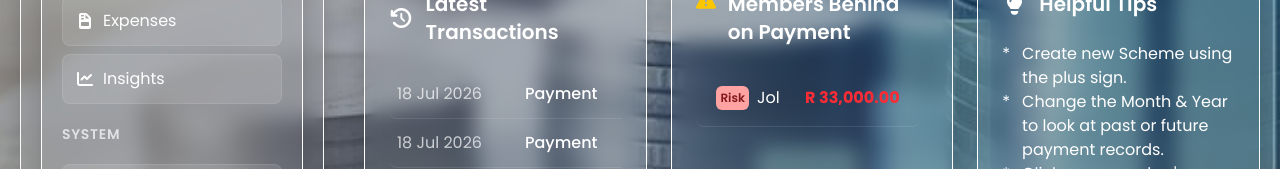
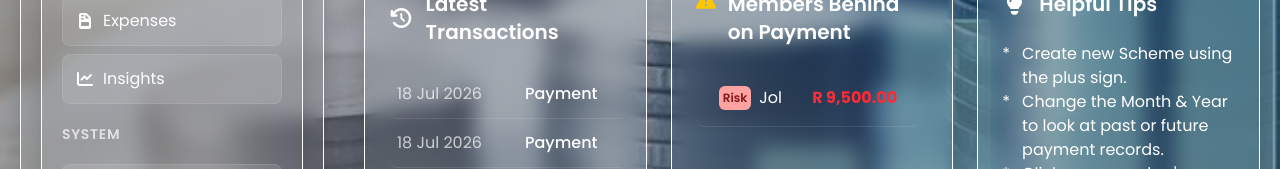
Before and after one commit to Siya-gift/SchemeManager, a React (Vite) app: page / in a window 1280 px wide. Shown: the part 503-672 px from the top of the page. Built offline with nearby package versions, Linux system fonts and the light colour scheme.

Commit message:
fix: update transaction details and formatting in App, Dashboard, Expenses, and SchemeMembers components; add joinedDate to transaction logs

```diff
--- a/src/App.jsx
+++ b/src/App.jsx
@@ -189,7 +189,7 @@ function App() {
       schemeName: "Section 2 Society",
       joinedDate: "2026-03-16",
       transactions: [
-        { amount: 2200, method: "Cash", date: "2026-03-16" }
+        { amount: 2200.00, method: "Cash", date: "2026-03-16" }
       ]
     },
     {
@@ -209,9 +209,9 @@ function App() {
       totPaid: 500.00,
       status: "Arrears",
       schemeName: "clubs",
-      joinedDate: "2020-12-16",
+      joinedDate: "2024-12-16",
       transactions: [
-        { amount: 500, method: "Cash", date: "2025-12-16" }
+        { amount: 500, method: "Cash", date: "2024-12-16" }
       ]
     }
   ]
@@ -221,9 +221,9 @@ function App() {
       userName: "Sam",
       year: "2026",
       yearHistory: [
+        { date: "2026-07-16", amount: "500.00", details: "Cash" },
         { date: "2026-05-16", amount: "500.00", details: "Cash" },
-        { date: "2026-06-16", amount: "500.00", details: "Cash" },
-        { date: "2026-07-16", amount: "500.00", details: "Cash" }
+        { date: "2026-04-16", amount: "500.00", details: "Cash" }
       ]
     },
     {
@@ -267,14 +267,16 @@ function App() {
       transactionScheme: "clubs",
       date: "18 Jul 2026",
       description: "Payment",
-      amount: 500.00
+      amount: 500.00,
+      joinedDate: "2024-12-16"
     },
     {
       memberName: "Jol",
       transactionScheme: "clubs",
       date: "18 Jul 2026",
       description: "Payment",
-      amount: 400.00
+      amount: 400.00,
+      joinedDate: "2024-12-16"
     }
   ]);
 
@@ -518,7 +520,8 @@ function App() {
         }),
         description: `Payment`,
         amount: `R ${numericAmount.toFixed(2)}`,
-        method: method
+        method: method,
+        joinedDate: members.find(member => member.memberName.toLowerCase() === payingMember.toLowerCase())?.joinedDate || "N/A"
       },
       ...prevTransactions
     ]);
@@ -709,7 +712,8 @@ function App() {
         }),
         description: `New Member`,
         amount: `${membersToAdd.map(m => m.memberName).join(", ") || mainMemberName || "N/A"}`,
-        method: ""
+        method: "",
+        joinedDate: `${membersToAdd.map(m => m.joinedDate).join(", ") || currentDate}`
       },
       ...prevTransactions
     ]);
@@ -1095,91 +1099,46 @@ function App() {
   };
 
   const getMemberArrears = (member, scheme) => {
-    if (!member || !scheme) {
-      return 0;
-    }
+    if (!member || !scheme) { return 0; }
 
-    const monthlyFee =
-      Number(scheme.monthlyContribution) || 0;
-
-    if (monthlyFee <= 0) {
-      return 0;
-    }
-
-    if (!member.joinedDate) {
-      return 0;
-    }
+    const monthlyFee = Number(scheme.monthlyContribution) || 0;
+    if (monthlyFee <= 0) { return 0; }
+    if (!member.joinedDate) { return 0; }
 
     const joinedDate = new Date(member.joinedDate);
-
-    if (isNaN(joinedDate.getTime())) {
-      return 0;
-    }
+    if (isNaN(joinedDate.getTime())) { return 0; }
 
     const transactions = member.transactions || [];
-
     const today = new Date();
 
     const currentYear = today.getFullYear();
     const currentMonth = today.getMonth();
-
     const startYear = joinedDate.getFullYear();
     const startMonth = joinedDate.getMonth();
 
-
-    // =========================================================
-    // COMPLETED MONTHS BEFORE CURRENT MONTH
-    // =========================================================
-
-    const previousMonthsCount = Math.max(
+    // 1. Include the current month in the expected count
+    const totalMonthsCount = Math.max(
       0,
-      (currentYear - startYear) * 12 +
-      (currentMonth - startMonth)
+      (currentYear - startYear) * 12 + (currentMonth - startMonth) + 1
     );
 
+    // 2. Total expected fees up to right now
+    const totalExpected = totalMonthsCount * monthlyFee;
 
-    // =========================================================
-    // EXPECTED FOR COMPLETED MONTHS
-    // =========================================================
-
-    const expectedBeforeCurrentMonth =
-      previousMonthsCount * monthlyFee;
-
-
-    // =========================================================
-    // ACTUAL PAYMENTS BEFORE CURRENT MONTH
-    // =========================================================
-
-    const paidBeforeCurrentMonth = transactions
+    // 3. Sum ALL payments made up to today (including current month)
+    const totalPaid = transactions
       .filter(tx => {
         if (!tx.date) return false;
+        const txDate = new Date(tx.date);
+        // Keep all transactions up to today
+        return txDate <= today;
+      })
+      .reduce((sum, tx) => sum + (Number(tx.amount) || 0), 0);
 
-        const txDate = new Date(tx.date);
+    // 4. Calculate real-time arrears
+    const currentArrears = Math.max(0, totalExpected - totalPaid);
 
-        return (
-          txDate.getFullYear() < currentYear ||
-          (
-            txDate.getFullYear() === currentYear &&
-            txDate.getMonth() < currentMonth
-          )
-        );
-      })
-      .reduce(
-        (sum, tx) =>
-          sum + (Number(tx.amount) || 0),
-        0
-      );
-
-
-    // =========================================================
-    // PREVIOUS ARREARS ONLY
-    // =========================================================
-
-    return Math.max(
-      0,
-      expectedBeforeCurrentMonth -
-      paidBeforeCurrentMonth
-    );
+    return currentArrears;
   };
 
   return (
@@ -1232,7 +1191,7 @@ function App() {
           selectedCat={selectedCat} setSelectedCat={setSelectedCat} payments={payments} setPayments={setPayments} totalSpentThisMonth={totalSpentThisMonth}
           totalTransactionsThisMonth={totalTransactionsThisMonth} totalSpentThisYear={totalSpentThisYear} totalTransactionsThisYear={totalTransactionsThisYear} topCategory={topCategory}
           topCategoryAmount={topCategoryAmount} topCategoryPercentage={topCategoryPercentage} totalSpentForRefundsAndCredits={totalSpentForRefundsAndCredits} totalTransactionsForRefundsAndCredits={totalTransactionsForRefundsAndCredits}
-          selectedSchemeName={selectedSchemeName} financialData={financialData} netDifference={netDifference}
+          selectedSchemeName={selectedSchemeName} financialData={financialData} netDifference={netDifference} setLatestTransactions={setLatestTransactions}
         />
         <Insights toggleState={toggleState} toggleMobileState={toggleMobileState} formattedDate={formattedDate} openCalender={openCalender} />
         <ActivityHistory toggleState={toggleState} toggleMobileState={toggleMobileState} formattedDate={formattedDate} openCalender={openCalender} />
--- a/src/components/Dashboard.jsx
+++ b/src/components/Dashboard.jsx
@@ -124,8 +124,9 @@ function Dashboard({
     const [logDetailsDescription, setLogDetailsDescription] = useState();
     const [logDetailsAmount, setLogDetailsAmount] = useState();
     const [logDetailsMethod, setLogDetailsMethod] = useState();
+    const [logDetailsJoinedDate, setLogDetailsJoinedDate] = useState();
 
-    const logDetails = (occuredPeriod, memberName, date, description, amount, method) => {
+    const logDetails = (occuredPeriod, memberName, date, description, amount, method, joinedDate) => {
         setLogDetailsModal(true);
         setLogDetailsMemberName(memberName);
         setLogDetailsDate(date);
@@ -133,6 +134,7 @@ function Dashboard({
         setLogDetailsAmount(amount);
         setLogDetailsMethod(method);
         setLogDetailsOccuredPeriod(occuredPeriod);
+        setLogDetailsJoinedDate(joinedDate);
     }
 
     const computedMembers = useMemo(() => {
@@ -143,15 +145,12 @@ function Dashboard({
         const arrearsThreshold = activeScheme ? activeScheme.monthlyContribution * 3 : 0;
 
         return membersInArrears.map((member) => {
-            // Calculate arrears value
             const arrearsValue = getMemberArrears(member, activeScheme);
 
-            // Find latest payment
             const latestPaymentDate = member.transactions?.length
                 ? new Date(Math.max(...member.transactions.map(t => new Date(t.date).getTime())))
                 : null;
 
-            // Total actually paid during the last 3 months
             const paidLastThreeMonths = member.transactions
                 ?.filter(t => {
                     const transactionDate = new Date(t.date);
@@ -159,10 +158,13 @@ function Dashboard({
                 })
                 .reduce((total, t) => total + Number(t.amount || 0), 0) || 0;
 
-            // Flags
+            // FIX: A member is at risk if they haven't paid for 3 months OR if their total payments are still under the 3-month threshold
             const noPaymentForThreeMonths = !latestPaymentDate || latestPaymentDate <= threeMonthsAgo;
             const belowThreeMonthThreshold = paidLastThreeMonths < arrearsThreshold;
-            const isRisk = noPaymentForThreeMonths && belowThreeMonthThreshold;
+
+            // A member is at risk purely because they owe 3 months or more of debt
+            const isRisk = arrearsValue >= arrearsThreshold;
+
 
             return {
                 ...member,
@@ -170,7 +172,8 @@ function Dashboard({
                 isRisk
             };
         });
-    }, [membersInArrears, activeScheme, handleConfirmPayment]);
+    }, [membersInArrears, activeScheme]);
+
 
     const startingBalance = schemes.filter((s) => s.scheme === selectedSchemeName)[0]?.startingBal;
 
@@ -327,23 +330,22 @@ function Dashboard({
                                         </div>
                                     ) :
                                     LatestTransactionsForSelectedScheme().map((item, i) => (
-                                        <li key={i} className='flex justify-between items-center
+                                        <li key={i} className='flex  items-center
                                         border-b border-white/10 py-3
-                                        min-w-87.5 w-full whitespace-nowrap
+                                        min-w-87.5 w-fit whitespace-nowrap
                                         hover:bg-white/10 transition-all cursor-pointer px-2 rounded-lg'
-                                            onClick={() => logDetails(item.occuredPeriod, item.memberName, item.date, item.description, item.amount, item.method)}>
+                                            onClick={() => logDetails(item.occuredPeriod, item.memberName, item.date, item.description, item.amount, item.method, item.joinedDate)}>
                                             <span className='opacity-70 w-32 shrink-0'>{item.date}</span>
 
-                                            <div className='flex justify-between items-center w-full gap-4'>
-                                                <span className='font-medium'>{item.description}</span>
-                                                <span className='font-bold tabular-nums truncate max-w-25 text-right'>
+                                                <span className='font-medium w-30 truncate'>{item.description}</span>
+                                                <span className='font-bold tabular-nums truncate max-w-25 text-right ml-3'>
                                                     {typeof item.amount === 'number' && !isNaN(item.amount)
                                                         ? item.amount.toLocaleString('en-ZA', { style: 'currency', currency: 'ZAR' })
                                                         : (item.amount || item.memberName || 'N/A')
                                                     }
                                                 </span>
-                                            </div>
                                         </li>
+
 
                                     ))
                             }
@@ -386,10 +388,9 @@ function Dashboard({
                                     </span>
 
                                     <span className="text-red-500 font-bold block">
-                                        R{" "}
                                         {member.arrearsValue.toLocaleString("en-ZA", {
-                                            minimumFractionDigits: 2,
-                                            maximumFractionDigits: 2
+                                            currency: "ZAR",
+                                            style: "currency"
                                         })}
                                     </span>
                                 </li>
@@ -578,6 +579,11 @@ function Dashboard({
                                             return "None";
                                         })()}
                                     </p>
+                                    <p className='text-xs text-white/70'><span className='font-bold'>joinedDate:</span> {new Date(logDetailsJoinedDate).toLocaleDateString('en-ZA', {
+                                        day: 'numeric',
+                                        month: 'long',
+                                        year: 'numeric'
+                                    })}</p>
 
                                 </div>
                                 <p className='text-xs text-white/70 text-right'>{logDetailsOccuredPeriod}</p>
--- a/src/components/Expenses.jsx
+++ b/src/components/Expenses.jsx
@@ -25,7 +25,8 @@ function Expenses({
     totalTransactionsForRefundsAndCredits,
     financialData,
     netDifference,
-    selectedSchemeName
+    selectedSchemeName,
+    setLatestTransactions
 
 }) {
 
@@ -75,6 +76,31 @@ function Expenses({
 
         //setting the paid amount this month
         setPayments((prevPayments) => [...prevPayments, expenseToAdd]);
+
+        setLatestTransactions(prevTransactions => [
+            {
+                occuredPeriod: new Date().toLocaleString('en-US', {
+                    day: '2-digit',
+                    month: 'short',
+                    year: 'numeric',
+                    hour: 'numeric',
+                    minute: '2-digit',
+                    hour12: true
+                }),
+                memberName: `${selectedSchemeName}`,
+                transactionScheme: selectedSchemeName,
+                date: new Date(expenseToAdd.date).toLocaleDateString('en-ZA', {
+                    day: '2-digit',
+                    month: 'short',
+                    year: 'numeric',
+                }),
+                description: `New Expense (${expenseToAdd.category})`,
+                amount: `${expenseToAdd.amount.toLocaleString('en-ZA', { style: 'currency', currency: 'ZAR' })}`,
+                method: "",
+                joinedDate: `${expenseToAdd.date}`
+            },
+            ...prevTransactions
+        ]);
 
         setExpenses((prev) => [...prev, expenseToAdd]);
         setNewExpenseDesc("");
--- a/src/components/SchemeMembers.jsx
+++ b/src/components/SchemeMembers.jsx
@@ -447,9 +447,9 @@ function SchemeMembers({
                           name={"View Payment History"}>
                           {idx + 1}. {member.memberName}
                         </td>
-                        <td className="py-4 px-2 align-middle">R {member.transactions
+                        <td className="py-4 px-2 align-middle">{member.transactions
                           ?.reduce((total, tx) => total + (Number(tx.amount) || 0), 0)
-                          .toFixed(2)}</td>
+                          .toLocaleString('en-ZA', { style: 'currency', currency: 'ZAR' })}</td>
                         <td className="py-4 px-2 align-middle">
                           <span className={`inline-flex items-center px-2.5 py-0.5 rounded-full
                           text-xs font-medium ${badgeStyle}`}>
@@ -1048,7 +1048,7 @@ function SchemeMembers({
                   );
                 }
 
-                return memberHistory.map((item, index) => {
+                return memberHistory.slice().reverse().map((item, index) => {
 
                   const query = searchHistory.toLowerCase().trim();
                   const isOpen = openIndex === index;
```
Lines whose indentation alone changed are shown as unchanged.
